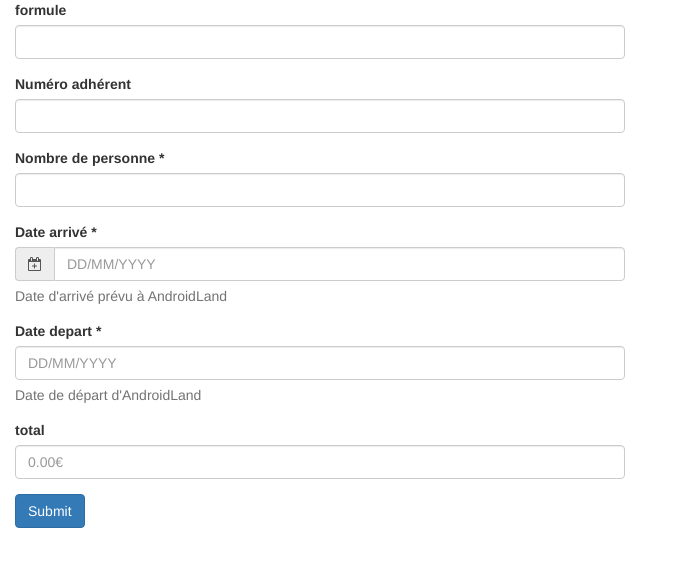
After one commit to Error974/androidland, a PHP site: page /form/testo/index.html in a window 1280 px wide. The commit adds this page. Shown: the top 567 px of the page, without its empty margins (0-673 px from the left). Run offline with PHP 8.4, Linux system fonts and the light colour scheme; some libraries are stand-ins or nearby versions.

Commit message:
test form

```diff
--- /dev/null
+++ b/form/testo/index.html
@@ -0,0 +1,105 @@
+<!DOCTYPE html>
+<html lang="en">
+  <head>
+    <meta charset="utf-8">
+    <meta http-equiv="X-UA-Compatible" content="IE=edge">
+    <meta name="viewport" content="width=device-width, initial-scale=1">
+    <title></title>
+
+    <!-- Bootstrap -->
+    <link rel="stylesheet" href="https://maxcdn.bootstrapcdn.com/bootstrap/3.3.5/css/bootstrap.min.css">
+    <link rel="stylesheet" href="https://maxcdn.bootstrapcdn.com/font-awesome/4.4.0/css/font-awesome.min.css">
+
+    <!-- HTML5 Shim and Respond.js IE8 support of HTML5 elements and media queries -->
+    <!-- WARNING: Respond.js doesn't work if you view the page via file:// -->
+    <!--[if lt IE 9]>
+      <script src="https://oss.maxcdn.com/libs/html5shiv/3.7.2/html5shiv.js"></script>
+      <script src="https://oss.maxcdn.com/libs/respond.js/1.4.2/respond.min.js"></script>
+    <![endif]-->
+  </head>
+  <body>
+
+    <div class="bootstrap-iso">
+ <div class="container-fluid">
+  <div class="row">
+   <div class="col-md-6 col-sm-6 col-xs-12">
+    <form method="post">
+     <div class="form-group ">
+      <label class="control-label " for="name2">
+       formule
+      </label>
+      <input class="form-control" id="name2" name="name2" type="text"/>
+     </div>
+     <div class="form-group ">
+      <label class="control-label " for="name3">
+       Num&eacute;ro adh&eacute;rent
+      </label>
+      <input class="form-control" id="name3" name="name3" type="text"/>
+     </div>
+     <div class="form-group ">
+      <label class="control-label requiredField" for="number">
+       Nombre de personne
+       <span class="asteriskField">
+        *
+       </span>
+      </label>
+      <input class="form-control" id="number" name="number" type="text"/>
+     </div>
+     <div class="form-group ">
+      <label class="control-label requiredField" for="date_arrive">
+       Date arriv&eacute;
+       <span class="asteriskField">
+        *
+       </span>
+      </label>
+      <div class="input-group">
+       <div class="input-group-addon">
+        <i class="fa fa-calendar-plus-o">
+        </i>
+       </div>
+       <input class="form-control" id="date_arrive" name="date_arrive" placeholder="DD/MM/YYYY" type="text"/>
+      </div>
+      <span class="help-block" id="hint_date_arrive">
+       Date d'arriv&eacute; pr&eacute;vu &agrave; AndroidLand
+      </span>
+     </div>
+     <div class="form-group ">
+      <label class="control-label requiredField" for="date_depart">
+       Date depart
+       <span class="asteriskField">
+        *
+       </span>
+      </label>
+      <input class="form-control" id="date_depart" name="date_depart" placeholder="DD/MM/YYYY" type="text"/>
+      <span class="help-block" id="hint_date_depart">
+       Date de d&eacute;part d'AndroidLand
+      </span>
+     </div>
+     <div class="form-group ">
+      <label class="control-label " for="totalPrix">
+       total
+      </label>
+      <input class="form-control" id="totalPrix" name="totalPrix" placeholder="0.00&euro;" type="text"/>
+     </div>
+     <div class="form-group">
+      <div>
+       <button class="btn btn-primary " name="submit" type="submit">
+        Submit
+       </button>
+      </div>
+     </div>
+    </form>
+   </div>
+  </div>
+ </div>
+</div>
+
+
+
+
+    <!-- jQuery (necessary for Bootstrap's JavaScript plugins) -->
+    <script src="https://ajax.googleapis.com/ajax/libs/jquery/1.11.3/jquery.min.js"></script>
+    <!-- Include all compiled plugins (below), or include individual files as needed -->
+    <script src="https://maxcdn.bootstrapcdn.com/bootstrap/3.3.5/js/bootstrap.min.js"></script>
+  </body>
+</html>
```
Also changed, not shown: egypte.php (+85 -3 lines), form/index.html (+28 -2 lines).
